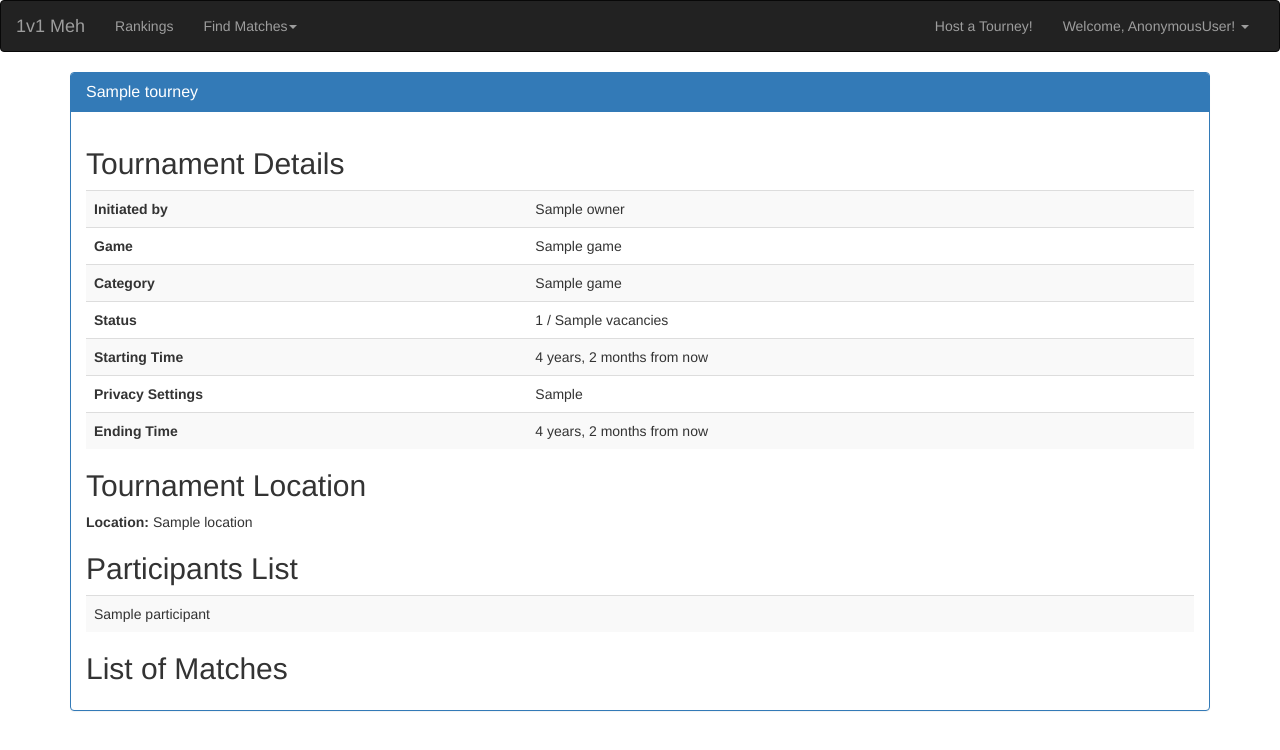
After one commit to Lhwhatever/cep15sem2finalproj, a Django app: template onevone/templates/tourney_details.html in a window 1280 px wide. The commit adds this page. Shown: the top 750 px of the page. Run offline with Django 3.2, Linux system fonts and the light colour scheme; the template is opened without the code that fills it: most values are stand-ins (such as "Sample title", 1, 10 or a date in 2020); parts of the project's set-up code (start-up, migrations or seed data) failed here and were passed over; some libraries are stand-ins or nearby versions.

Commit message:
Some updates

```diff
--- /dev/null
+++ b/onevone/templates/tourney_details.html
@@ -0,0 +1,70 @@
+{% extends 'base_form.html' %}
+{% load humanize %}
+
+{% block content %}
+<div class="panel panel-primary">
+    <div class="panel-heading">
+        <h1 class="panel-title">{{ tourney }}</h1>
+    </div>
+    <div class="panel-body">
+        <h2>Tournament Details</h2>
+        <table class="table table-striped table-horizontal">
+            <tbody>
+                <tr>
+                    <th>Initiated by</th>
+                    <td>{{ tourney.owner }}</td>
+                </tr>
+                <tr>
+                    <th>Game</th>
+                    <td>{{ tourney.game }}</td>
+                </tr>
+                <tr>
+                    <th>Category</th>
+                    <td>{{ tourney.game }}</td>
+                </tr>
+                <tr>
+                    <th>Status</th>
+                    <td>{{ tourney.participants.all|length }} / {{ tourney.vacancies }}</td>
+                </tr>
+                <tr>
+                    <th>Starting Time</th>
+                    <td>{{ tourney.time_start|naturaltime }}</td>
+                </tr>
+                <tr>
+                    <th>Privacy Settings</th>
+                    <td>{{ tourney.privacy_settings }}</td>
+                </tr>
+                <tr>
+                    <th>Ending Time</th>
+                    <td>{{ tourney.time_end|naturaltime }}</td>
+                </tr>
+            </tbody>
+        </table>
+
+        <h2>Tournament Location</h2>
+        <strong>Location: </strong> {{ object.location }}
+
+        <h2>Participants List</h2>
+        <table class="table table-striped table-horizontal">
+            {% if object.participants.all %}
+            <tbody>
+            <tr>
+                {% for p in object.participants.all %}
+                <td>{{ p }}</td>
+                {% cycle '' '' '' '' '</tr><tr>' %}
+                {% endfor %}
+            </tr>
+            </tbody>
+            {% else %}
+            <tfoot>
+            <tr>
+                <td rowspan='2'>Nobody is participating in this match so far.</td>
+            </tr>
+            </tfoot>
+            {% endif %}
+        </table>
+
+        <h2>List of Matches</h2>
+    </div>
+</div>
+{% endblock %}
--- a/onevone/urls.py
+++ b/onevone/urls.py
@@ -10,4 +10,8 @@ urlpatterns = patterns(
     url(r'^match/d/(?P<pk>\d+)$', views.MatchDetailView.as_view(), name='match.detail'),
 
     url(r'^match/l/c/$', views.MatchCreateView.as_view(), name='match.create'),
+
+    url(r'^tourney/l*$', views.TourneyListView.as_view(), name='tourney.index'),
+    url(r'^tourney/l/(?P<filter>\w+)$', views.TourneyListView.as_view(), name='tourney.filtered'),
+    url(r'^tourney/d/(?P<pk>\d+)$', views.MatchDetailView.as_view(), name='tourney.detail'),
 )
```
Also changed, not shown: onevone/models.py (+10 -2 lines), onevone/templates/object_list.html (renamed from onevone/templates/match_list.html, +9 -9 lines), onevone/views.py (+19 -1 lines).
